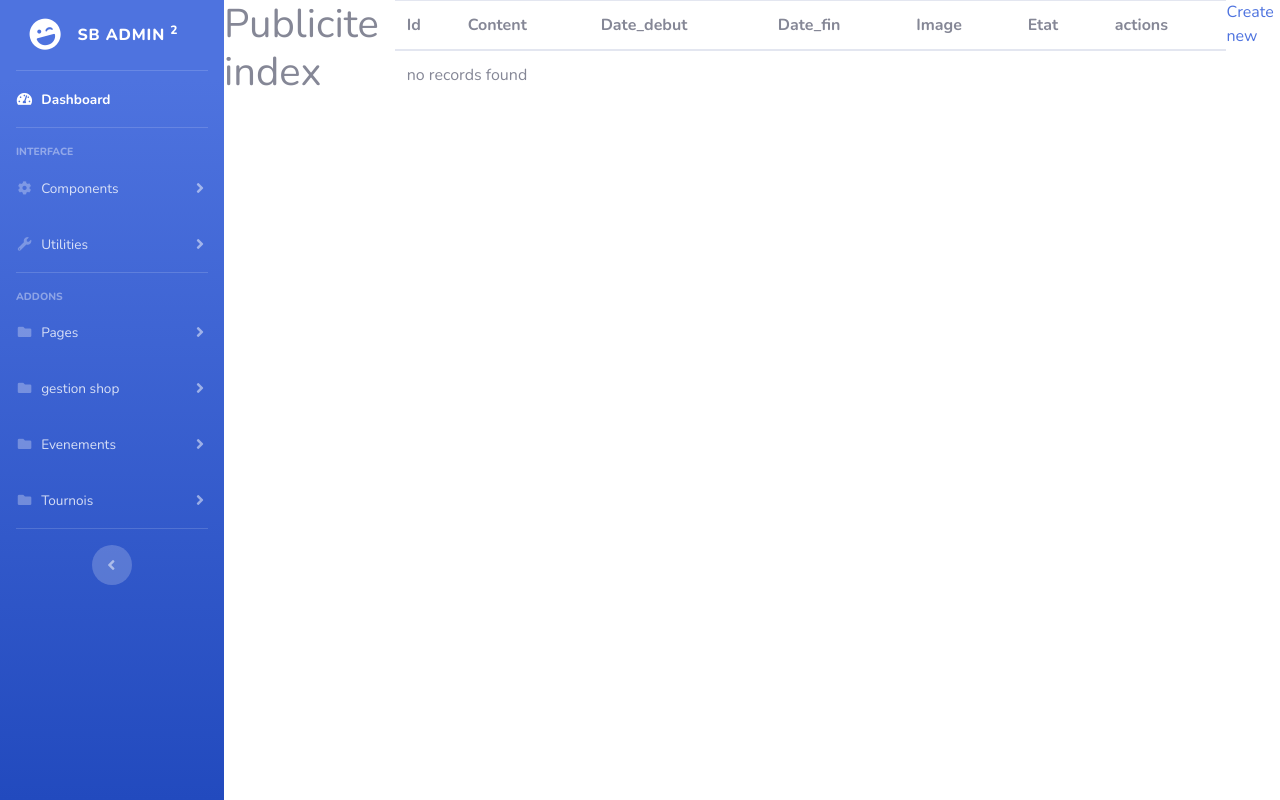
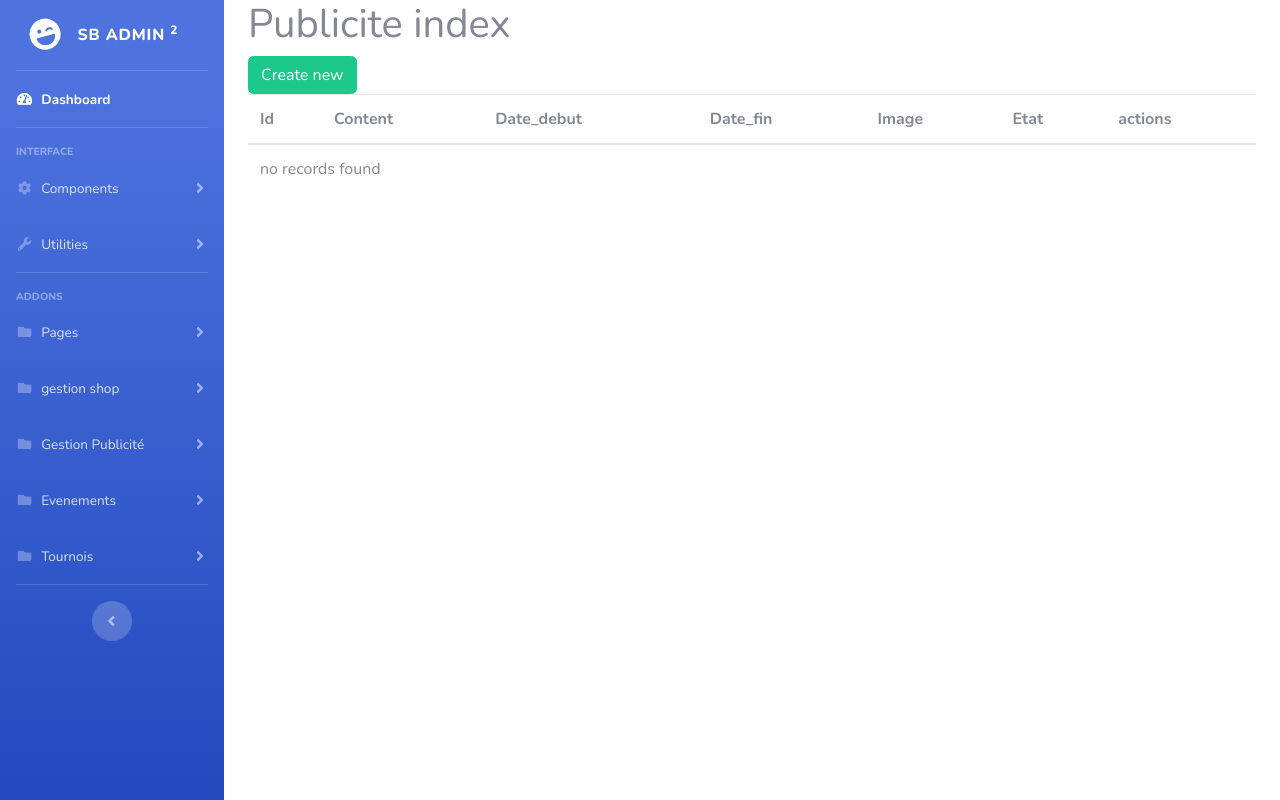
Before and after one commit to mohanedbenmansour/PIDEV_Geeks3A32, a Symfony app: template templates/publicite/index.html.twig in a window 1280 px wide. Run offline with Twig, Linux system fonts and the light colour scheme; the template is opened without the code that fills it, so the values that code supplies are empty; some libraries are stand-ins or nearby versions.

Commit message:
pub commit 3

```diff
--- a/templates/base.back.html.twig
+++ b/templates/base.back.html.twig
@@ -137,6 +137,19 @@
                     </div>
                 </div>
             </li>
+            <li class="nav-item">
+                <a class="nav-link collapsed" href="#" data-toggle="collapse" data-target="#collapsePagesPub"
+                   aria-expanded="true" aria-controls="collapsePagesPub">
+                    <i class="fas fa-fw fa-folder"></i>
+                    <span>Gestion Publicité</span>
+                </a>
+                <div id="collapsePagesPub" class="collapse" aria-labelledby="headingPages" data-parent="#accordionSidebar">
+                    <div class="bg-white py-2 collapse-inner rounded">
+                        <a class="collapse-item" href="{{path('publicite_index')}}">Publicités</a>
+                        <a class="collapse-item" href="{{path('publicite_new')}}">Ajouter publicité</a>
+                    </div>
+                </div>
+            </li>
 
             <!-- Nav Item - Events Collapse Menu -->
             <li class="nav-item">
--- a/templates/product/index.html.twig
+++ b/templates/product/index.html.twig
@@ -3,6 +3,7 @@
 {% block title %}Product index{% endblock %}
 
 {% block main %}
+
     <div class="container text-center">
 
 
--- a/templates/product/new.html.twig
+++ b/templates/product/new.html.twig
@@ -16,8 +16,8 @@
     <a class="btn btn-success" style="width: 90%" href="{{ path('product_index') }}">show products</a>
 
     {{ include('product/_form.html.twig') }}
+</div>
 
 
-<div>
 
 {% endblock %}
--- a/templates/publicite/_form.html.twig
+++ b/templates/publicite/_form.html.twig
@@ -1,5 +1,5 @@
 {{ form_start(form,{'attr':{'novalidate':'novalidate'}}) }}
     {{ form_widget(form) }}
-    <button class="btn">{{ button_label|default('Save') }}</button>
+    <button  class="btn btn-danger"  style="width: 50%">{{ button_label|default('Save') }}</button>
 
 {{ form_end(form) }}
--- a/templates/publicite/index.html.twig
+++ b/templates/publicite/index.html.twig
@@ -3,8 +3,10 @@
 {% block title %}Publicite index{% endblock %}
 
 {% block main %}
+
+<div class="container">
     <h1>Publicite index</h1>
-
+    <a href="{{ path('publicite_new') }}"  class="btn btn-success">Create new</a>
     <table class="table">
         <thead>
             <tr>
@@ -25,10 +27,16 @@
                 <td>{{ publicite.dateDebut ? publicite.dateDebut|date('Y-m-d') : '' }}</td>
                 <td>{{ publicite.dateFin ? publicite.dateDebut|date('Y-m-d') : '' }}</td>
                 <td><img src="/uploads/{{ publicite.image }}" alt="{{ publicite.image }}" width="150" height="150"></td>
-                <td>{{ publicite.etat ? 'active' : 'inactive' }}</td>
+                {% if publicite.etat %}
+                    <td><button class="btn btn-outline-success disabled">{{ publicite.etat ? 'active' : 'inactive' }}</button></td>
+                {% endif %}
+                {% if publicite.etat == false %}
+                    <td><button class="btn btn-outline-danger disabled">{{ publicite.etat ? 'active' : 'inactive' }}</button></td>
+                {% endif %}
+
                 <td>
-                    <a href="{{ path('publicite_show', {'id': publicite.id}) }}">show</a>
-                    <a href="{{ path('publicite_edit', {'id': publicite.id}) }}">edit</a>
+                    <a class="btn btn btn-warning" href="{{ path('publicite_show', {'id': publicite.id}) }}">show</a>
+                    <a class="btn btn btn-danger" href="{{ path('publicite_edit', {'id': publicite.id}) }}">edit</a>
                 </td>
             </tr>
         {% else %}
@@ -39,5 +47,6 @@
         </tbody>
     </table>
 
-    <a href="{{ path('publicite_new') }}">Create new</a>
+
+    </div>
 {% endblock %}
```
Also changed, not shown: src/Form/PublicityType.php (+12 -3 lines), templates/home_page/index.html.twig (+33 -6 lines), templates/publicite/edit.html.twig (+8 -0 lines), templates/publicite/new.html.twig (+18 -3 lines), public/uploads/3-6060a43e27037.jpeg (added), public/uploads/wd-logo-6060a463c1a40.jpeg (added), public/uploads/wp4503039-6060ae4411fda.jpeg (added), public/uploads/wp4503039-6060ba3919990.jpeg (added).
